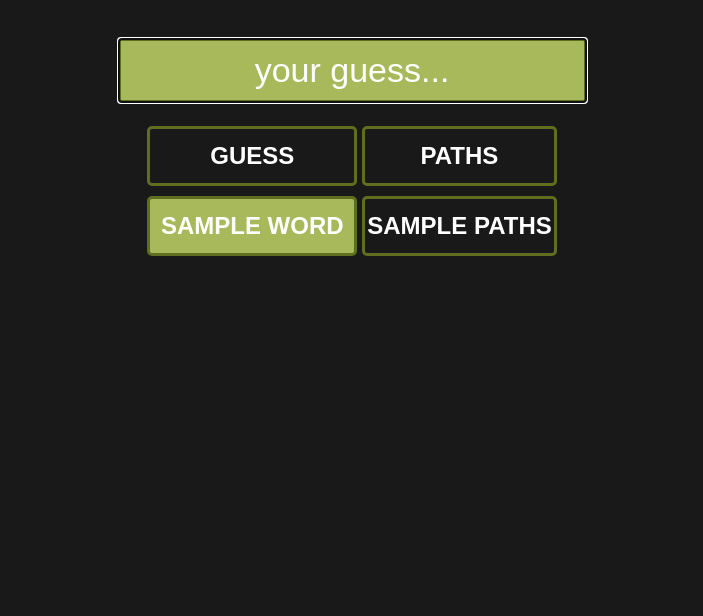
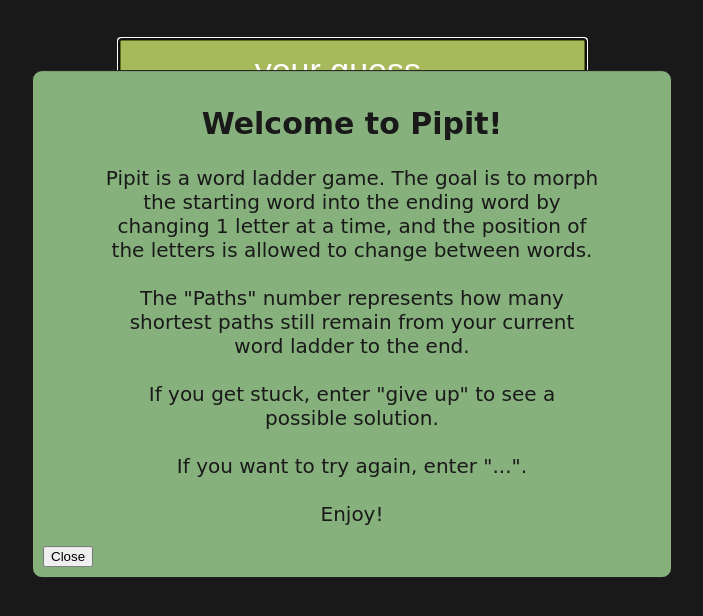
Before and after one commit to rehrehreh/pipit, a Flask app: template templates/index.html in a window 1280 px wide. Shown: the part 76-692 px from the top of the page, without its empty margins (288-991 px from the left). Run offline with Flask 3, Linux system fonts and the light colour scheme; the template is opened without the code that fills it: most values are stand-ins (such as "Sample title", 1, 10 or a date in 2020); parts of the project's set-up code (start-up, migrations or seed data) failed here and were passed over.

Commit message:
popup on initial

```diff
--- a/static/styles.css
+++ b/static/styles.css
@@ -256,3 +256,24 @@ nav {
     font-family: 'Courier New', Courier, monospace;
     font-size: 15px;
 }
+
+
+#popup {
+    display: none; /* Initially hidden */
+    position: fixed;
+    top: 50%;
+    left: 50%;
+    transform: translate(-50%, -50%);
+    background-color: #86b17d;
+    border: 1px solid #1c1a1a;
+    padding: 10px;
+    z-index: 9999;
+    border-radius: 10px;
+    color: var(--background-color)
+  }
+
+h2 {
+    text-align: center;
+    font-size: 30px;
+    font-family: cursive;
+}
--- a/templates/index.html
+++ b/templates/index.html
@@ -40,6 +40,29 @@
     </form>
     <h1> </h1>
     <break></break>
+    <div id="popup">
+        <h2>Welcome to Pipit!</h2>
+        <p>Pipit is a word ladder game. The goal is to morph the starting word into the ending word by changing 1 letter at a time,
+            and the position of the letters is allowed to change between words. <br> <br>
+            The "Paths" number represents how many shortest paths still remain from your current word ladder to the end. <br> <br>
+            If you get stuck, enter "give up" to see a possible solution. <br> <br>
+            If you want to try again, enter "...". <br> <br>
+            Enjoy!
+        </p>
+        <button id="close-popup">Close</button>
+    </div>
+    <script>
+        if (!localStorage.getItem('popupShown')) {
+        // Show the popup
+        document.getElementById('popup').style.display = 'block';
+        // Close the popup when the close button is clicked
+        document.getElementById('close-popup').addEventListener('click', function()
+        {
+            document.getElementById('popup').style.display = 'none';
+            localStorage.setItem('popupShown', 'true'); // Mark the popup as shown
+        });
+        }
+    </script>
     <div class="container"></div>
         <table>
             <tbody>
```
